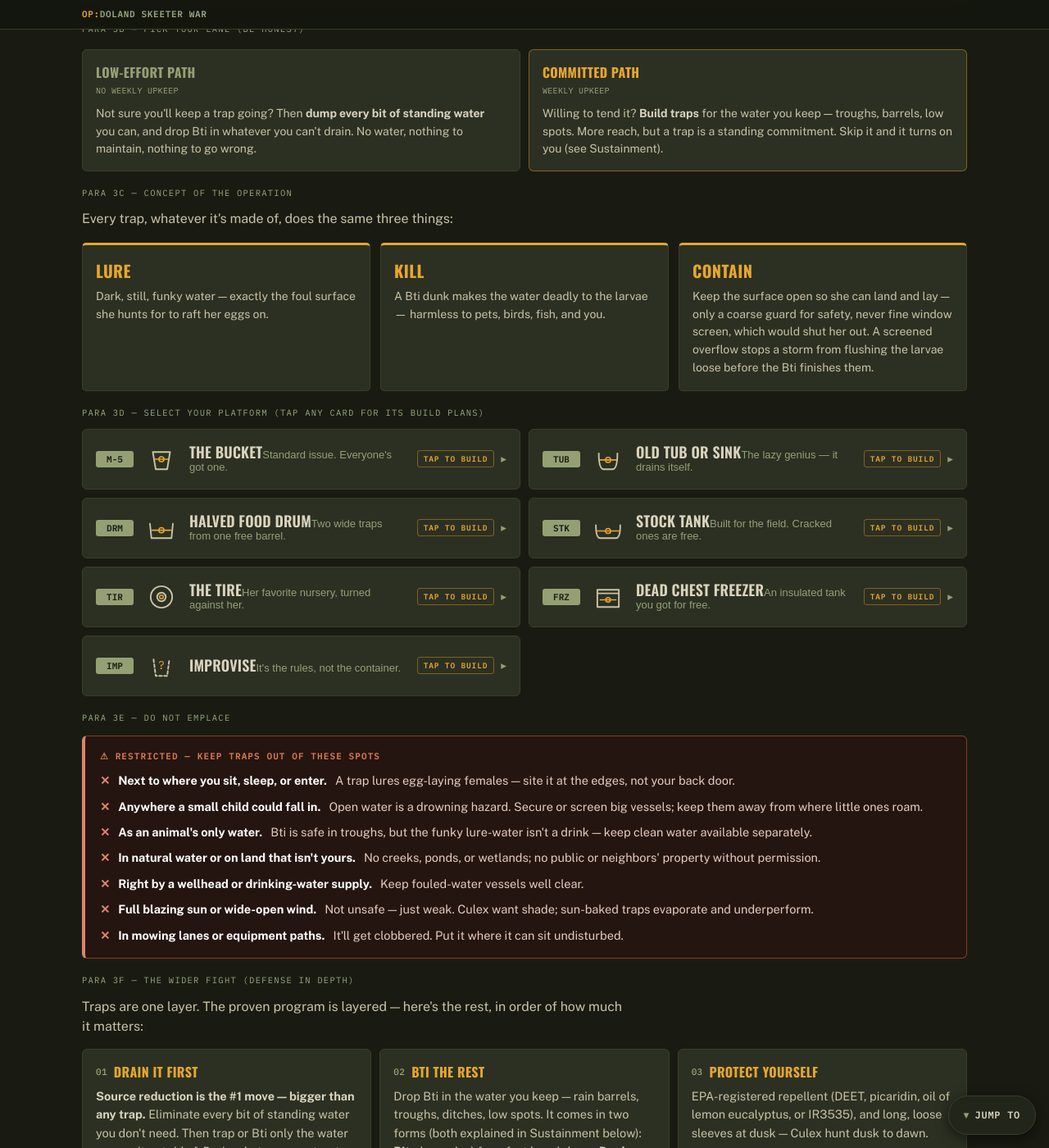
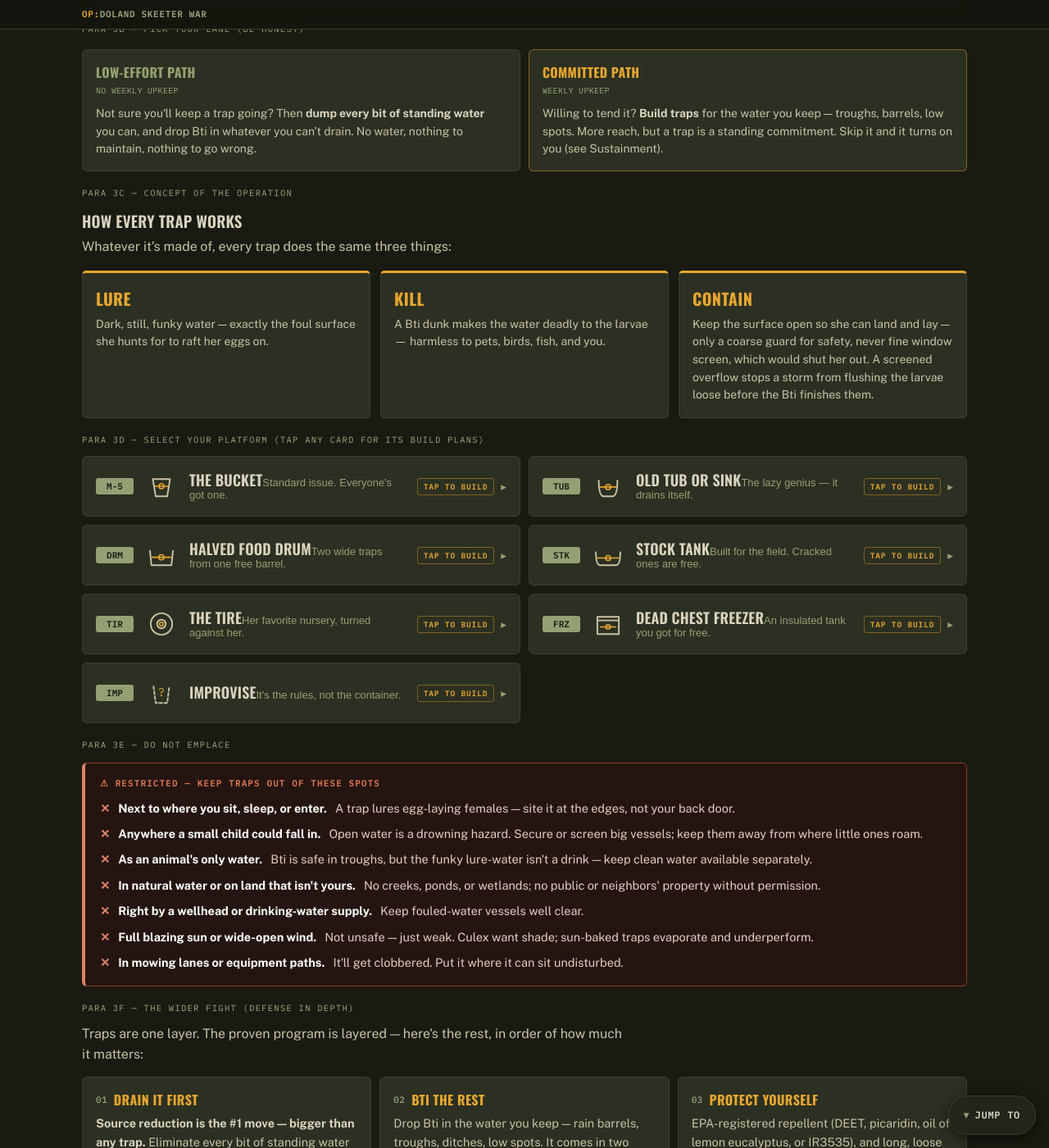
Before and after one commit to Tucker465/Doland-Warfare, a Jekyll site: the page built from index.html, in a window 1280 px wide and 1400 px high, scrolled down 4568 px. Shown: the whole window at 82% size. Built offline with Jekyll 4.4.1, drawn with Linux system fonts in a browser that asks for light colours; some of the changed text lies outside the part shown.

Commit message:
Shorten title/description, work core keywords into the heading structure
Three of six items from an external audit report held up under verification
against the actual repo (the other three didn't - see below):

- Title was 69 characters, trimmed to 52: "Doland Skeeter War — SD
  Mosquito & West Nile Control". Keeps mosquito and West Nile both
  prominent.
- Description was 162 characters, trimmed to 150 (dropped "simple" and
  "own", the core message is unchanged).
- "Dunk" and "trap" are the page's actual top content keywords (dozens
  of uses each) but appeared in zero H1/H2/H3s. Edited the existing Bti
  heading to name-check "dunk" naturally (it's directly about what's in
  a dunk), and added a new h3 - "How every trap works" - ahead of the
  Lure/Kill/Contain beats in Execution, which is the one section that's
  entirely about building a trap and previously had no heading at all.
  Needed one new small CSS rule (.beats-head) since there's no bare h3{}
  fallback in the stylesheet - checked for one before adding an
  unstyled heading. Didn't touch the H1 or the H2 section names
  (Situation/Mission/Execution/etc are the actual OPORD structure this
  whole site is built around) or "Culex tarsalis"/"why it matters here"
  - forcing keywords into those would've read as exactly that.

The other three items in that report were checked and are false or
already fixed, not applied:
- Render-blocking CSS "fix" is the exact pattern already tried and
  reverted earlier (documented in a comment in head.html) after it
  tanked CLS from 0.06 to 0.77 and Performance from 89 to 60.
- Image aspect-ratio distortion: checked every <img> on every page
  against real file dimensions: all match within rounding.
- Unused fonts: re-ran the actual browser-fetch audit (not a guess)
  across all four pages with every <details> expanded - all 9 shipped
  files are genuinely used, zero waste.

Re-verified after: axe-core 0 violations, 0 console/CSP errors on all
four pages, and visually confirmed both heading changes render cleanly
against the existing design (screenshotted).

```diff
--- a/index.html
+++ b/index.html
@@ -174,7 +174,8 @@ schema_faq: true
     </div>
 
     <div class="para-tag">PARA 3C — CONCEPT OF THE OPERATION</div>
-    <p>Every trap, whatever it's made of, does the same three things:</p>
+    <h3 class="beats-head">How every trap works</h3>
+    <p>Whatever it's made of, every trap does the same three things:</p>
     <div class="beats">
       <div class="beat"><div class="bk">Lure</div><p>Dark, still, funky water — exactly the foul surface she hunts for to raft her eggs on.</p></div>
       <div class="beat"><div class="bk">Kill</div><p>A Bti dunk makes the water deadly to the larvae — harmless to pets, birds, fish, and you.</p></div>
@@ -233,7 +234,7 @@ schema_faq: true
 
     <div class="paperbox">
       <div class="rt">AMMUNITION BRIEF — Bti</div>
-      <h3>What "Bti" actually means</h3>
+      <h3>What "Bti" actually means (it's what's in every dunk)</h3>
       <p><b>Bti</b> stands for <b><i>Bacillus thuringiensis</i> subspecies <i>israelensis</i></b> — a naturally occurring soil bacterium. When mosquito larvae eat it, proteins in the bacteria destroy their gut and they die within a day or two. It targets only the larvae of mosquitoes, black flies, and fungus gnats — and is <b>harmless to people, pets, fish, birds, bees, and plants.</b> It's approved for organic gardening. This isn't a poison you're spraying around; it's a targeted biological control.</p>
       <p>It comes in two forms — most places want both:</p>
       <svg class="compare-illustration" viewBox="0 0 440 150" role="img" aria-label="Illustration comparing a Mosquito Dunk floating donut and loose Mosquito Bits granules">
--- a/styles.css
+++ b/styles.css
@@ -150,6 +150,7 @@
   .path p{font-size:14px;color:var(--paper-2);margin:0}
 
   /* SCHEME beats */
+  .beats-head{font-family:'Oswald',sans-serif;font-weight:600;font-size:19px;text-transform:uppercase;color:var(--paper);letter-spacing:.01em;margin-bottom:4px}
   .beats{display:grid;gap:12px;margin:16px 0}
   @media(min-width:600px){.beats{grid-template-columns:repeat(3,1fr)}}
   .beat{border:1px solid var(--line);border-radius:5px;padding:16px;background:var(--drab-3);border-top:3px solid var(--amber)}
```
Also changed, not shown: other parts of index.html (+2 -2 lines).
